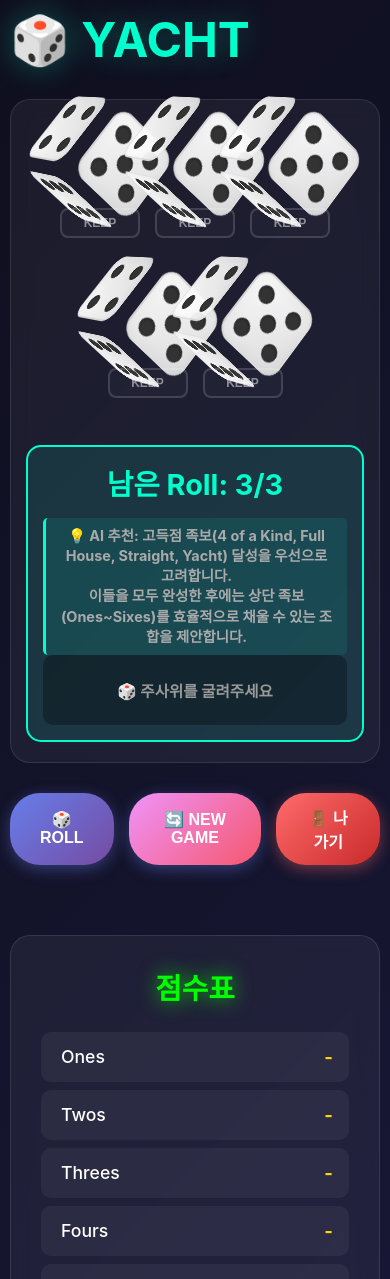
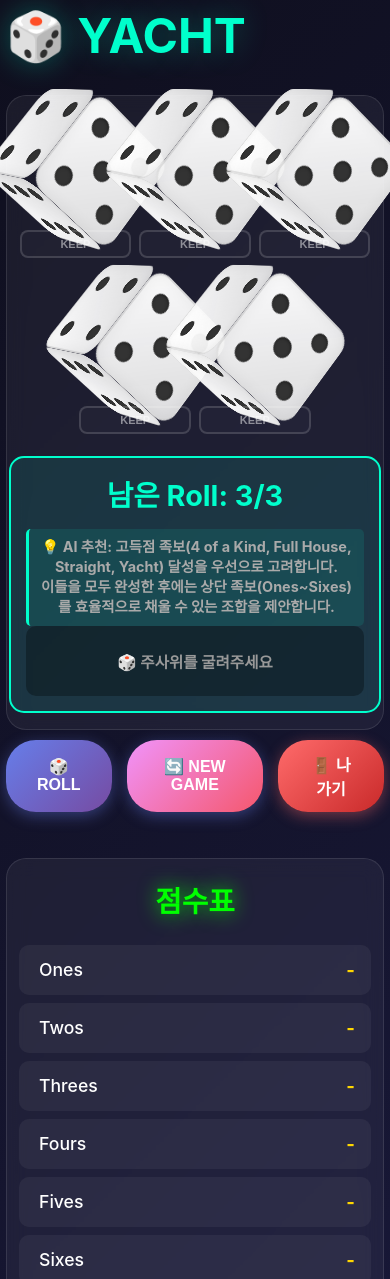
Before and after one commit to kimcanal/yacht-multi-with-suggestions, a Flask app: page /game/single in a window 390 px wide. Shown: the top 1279 px of the page. Run offline with Flask 3, Linux system fonts and the light colour scheme.

Commit message:
Added Width Support: size of dices and grid vary via the size of width

```diff
--- a/templates/single-game.html
+++ b/templates/single-game.html
@@ -14,7 +14,7 @@
             padding: 20px;
         }
         /* 모바일에서 body padding 감소 */
-        @media (max-width: 767px) {
+        @media (max-width: 995px) {
             body {
                 padding: 10px;
             }
@@ -25,24 +25,12 @@
             display: flex;
             gap: 40px;
             flex-wrap: wrap;
+            justify-content: center;
             align-items: flex-start;
         }
-        /* 모바일에서 중앙 정렬 */
-        @media (max-width: 767px) {
-            .game-wrapper {
-                justify-content: center;
-            }
-        }
         .main-area {
-            flex: 1;
-            min-width: 400px;
-        }
-        /* 모바일에서 main-area 너비 조정 */
-        @media (max-width: 767px) {
-            .main-area {
-                min-width: 100%;
-                max-width: 450px;
-            }
+            flex: 1 1 400px;
+            max-width: 100%;
         }
         .title {
             font-size: 3em;
@@ -59,32 +47,22 @@
             border: 1px solid rgba(255, 255, 255, 0.1);
             margin-bottom: 30px;
         }
-        /* 모바일에서 dice-area padding 감소 */
-        @media (max-width: 767px) {
-            .dice-area {
-                padding: 20px 15px;
-            }
-        }
         .dice-grid {
             display: flex;
-            flex-wrap: wrap;
-            gap: 15px;
-            justify-content: center;
+            flex-wrap: nowrap;
+            gap: 8px;
+            justify-content: space-between;
             margin-bottom: 20px;
-        }
-        /* PC 화면에서는 주사위를 한 줄로 표시 */
-        @media (min-width: 768px) {
-            .dice-grid {
-                flex-wrap: nowrap;
-                gap: 20px;
-            }
+            width: 100%;
         }
         .dice-item {
             display: flex;
             flex-direction: column;
             align-items: center;
             gap: 8px;
-            height: 145px;
+            flex: 1;
+            min-width: 0;
+            font-size: min(3.1vw, 22px);
         }
         .die-wrapper {
             display: flex;
@@ -102,8 +80,12 @@
             color: #fff;
             cursor: pointer;
             transition: all 0.2s ease;
-            min-width: 80px;
+            min-width: 0;
+            width: 100%;
             text-align: center;
+            white-space: nowrap;
+            overflow: hidden;
+            text-overflow: ellipsis;
         }
         .keep-btn:hover {
             border-color: rgba(0, 255, 200, 0.6);
@@ -122,25 +104,11 @@
             font-weight: bold;
         }
         .die-container {
-            width: 90px;
-            height: 90px;
+            width: 5em;
+            height: 5em;
             position: relative;
             perspective: 1000px;
             transition: transform 0.3s ease;
-        }
-        /* PC 화면에서는 주사위 크기 확대 */
-        @media (min-width: 768px) {
-            .die-container {
-                width: 100px;
-                height: 100px;
-            }
-        }
-        /* 모바일에서 주사위 크기 추가 감소 */
-        @media (max-width: 767px) {
-            .die-container {
-                width: 80px;
-                height: 80px;
-            }
         }
         .die-container.locked {
             transform: translateY(-15px);
@@ -158,11 +126,11 @@
             height: 100%;
             background: linear-gradient(135deg, rgba(255,255,255,0.98), rgba(240,240,240,0.9));
             border: 2px solid rgba(200,200,200,0.5);
-            border-radius: 16px;
+            border-radius: 0.8em;
             display: grid;
             grid-template-columns: repeat(3, 1fr);
             grid-template-rows: repeat(3, 1fr);
-            padding: 8px;
+            padding: 0.4em;
             backface-visibility: hidden;
             box-shadow: inset 0 0 15px rgba(0,0,0,0.05);
         }
@@ -172,12 +140,12 @@
         }
 
         /* 3D Face Transforms */
-        .face-1 { transform: rotateY(0deg) translateZ(50px); }
-        .face-6 { transform: rotateY(180deg) translateZ(50px); }
-        .face-2 { transform: rotateX(90deg) translateZ(50px); }
-        .face-5 { transform: rotateX(-90deg) translateZ(50px); }
-        .face-3 { transform: rotateY(90deg) translateZ(50px); }
-        .face-4 { transform: rotateY(-90deg) translateZ(50px); }
+        .face-1 { transform: rotateY(0deg) translateZ(2.5em); }
+        .face-6 { transform: rotateY(180deg) translateZ(2.5em); }
+        .face-2 { transform: rotateX(90deg) translateZ(2.5em); }
+        .face-5 { transform: rotateX(-90deg) translateZ(2.5em); }
+        .face-3 { transform: rotateY(90deg) translateZ(2.5em); }
+        .face-4 { transform: rotateY(-90deg) translateZ(2.5em); }
 
         .die.rolling {
             animation: roll3d 1.5s linear infinite;
@@ -187,8 +155,8 @@
             100% { transform: rotateX(720deg) rotateY(360deg) rotateZ(360deg); }
         }
         .dot {
-            width: 18px;
-            height: 18px;
+            width: 0.9em;
+            height: 0.9em;
             background: #333;
             border-radius: 50%;
             transition: all 0.2s;
@@ -253,14 +221,42 @@
             padding: 30px;
             backdrop-filter: blur(10px);
             border: 1px solid rgba(255, 255, 255, 0.1);
-            min-width: 350px;
+            flex: 1 1 350px;
+            max-width: 100%;
             margin: 0 auto;
         }
-        /* 모바일에서 scorecard 최대 너비 */
-        @media (max-width: 767px) {
+
+        /* 모바일: 위아래로 쌓기 */
+        @media (max-width: 995px) {
+            .game-wrapper {
+                gap: 24px;
+            }
+
+            .main-area {
+                max-width: 480px;
+            }
+
             .scorecard-area {
-                min-width: 100%;
                 max-width: 450px;
+            }
+
+            .dice-area {
+                padding: 20px 12px;
+            }
+        }
+
+        /* 아주 작은 화면 (iPhone SE 등) */
+        @media (max-width: 480px) {
+            .game-wrapper {
+                gap: 16px;
+            }
+
+            .dice-area {
+                padding: 16px 10px;
+            }
+
+            .scorecard-area {
+                padding: 20px 12px;
             }
         }
         .scorecard-title {
@@ -419,12 +415,60 @@
         .toast-cat { font-size: 0.6em; color: #aaa; text-transform: uppercase; letter-spacing: 2px; }
         .toast-score { font-size: 1.5em; color: #ffd700; text-shadow: 0 0 20px rgba(255, 215, 0, 0.5); }
         /* 모바일에서 토스트 크기 조정 */
-        @media (max-width: 767px) {
+        @media (max-width: 995px) {
             .toast-overlay {
                 padding: 20px 30px;
                 font-size: 1.3em;
                 border-radius: 15px;
                 max-width: 85%;
+            }
+        }
+
+        /* 좁은 화면 최적화 (화면 꽉 채우기 & 주사위 2줄 배치) */
+        @media (max-width: 995px) {
+            body {
+                padding: 6px;
+            }
+
+            .game-wrapper {
+                width: 100%;
+                max-width: 100%;
+                padding: 0;
+                margin: 0;
+            }
+
+            .main-area {
+                max-width: 100%;
+            }
+
+            .dice-area {
+                width: 100%;
+                max-width: 100%;
+                margin: 0 auto;
+                padding: 16px 2px;
+            }
+
+            .dice-grid {
+                display: flex;
+                flex-wrap: wrap;
+                justify-content: center;
+                gap: 8px;
+                width: 100%;
+                max-width: none;
+                margin: 0;
+                padding: 0;
+            }
+
+            .dice-item {
+                width: auto;
+                flex: 0 0 30%;
+                font-size: min(6vw, 22px);
+            }
+
+            .keep-btn {
+                width: 100%;
+                font-size: 11px;
+                padding: 6px 0;
             }
         }
     </style>
```
Also changed, not shown: templates/multi-game.html (+107 -63 lines).
